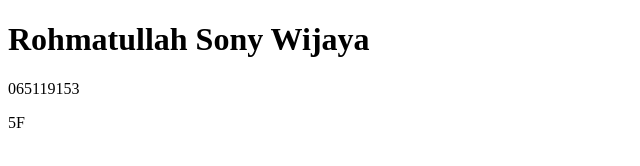
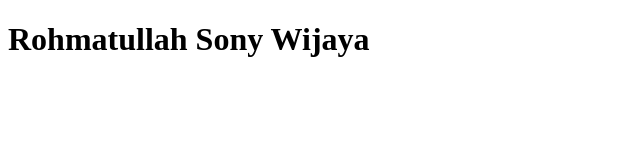
Before and after one commit to rsonyw/Software_Testing, a plain HTML site: page index.html in a window 1280 px wide. Shown: the whole page, without its empty margins (0-640 px from the left). Drawn offline with Linux system fonts and the light colour scheme.

Commit message:
menghapus npm dan kelas

```diff
--- a/index.html
+++ b/index.html
@@ -8,7 +8,5 @@
 </head>
 <body>
     <h1>Rohmatullah Sony Wijaya</h1>
-    <p>065119153</p>
-    <p>5F</p>
 </body>
 </html>
```
